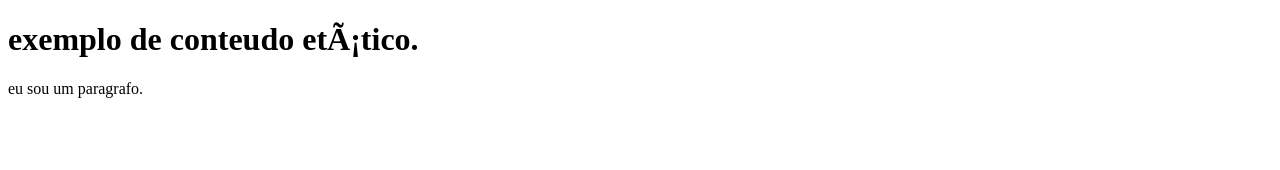
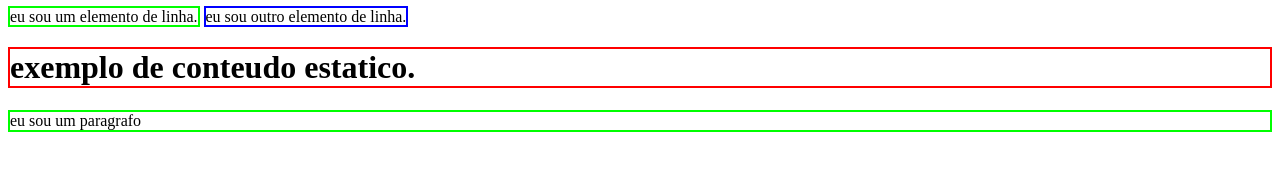
Before and after one commit to heitxrr/primeiro-projeto-w, a plain HTML site: page projeto.html in a window 1280 px wide. Drawn offline with Linux system fonts and the light colour scheme.

Commit message:
Arquivo modificado pelo vscode

```diff
--- a/projeto.html
+++ b/projeto.html
@@ -10,7 +10,11 @@
     </head>
     <!-- segubdo filho do html = body -->
     <body>
-        <h1> exemplo de conteudo etático.</h1>
-        <p>eu sou um paragrafo.</p>
+        <span style="border:solid 2px #00ff00" ">eu sou um elemento de linha.</span>
+        <span style="border: solid 2px #0000ff ">eu sou outro elemento de linha. </span>
+
+        <h1 style="border:solid 2px #ff0000"">exemplo de conteudo estatico.</h1>
+
+        <p style="border:solid 2px #00ff00"">eu sou um paragrafo</p>
     </body>
 </html>
```
